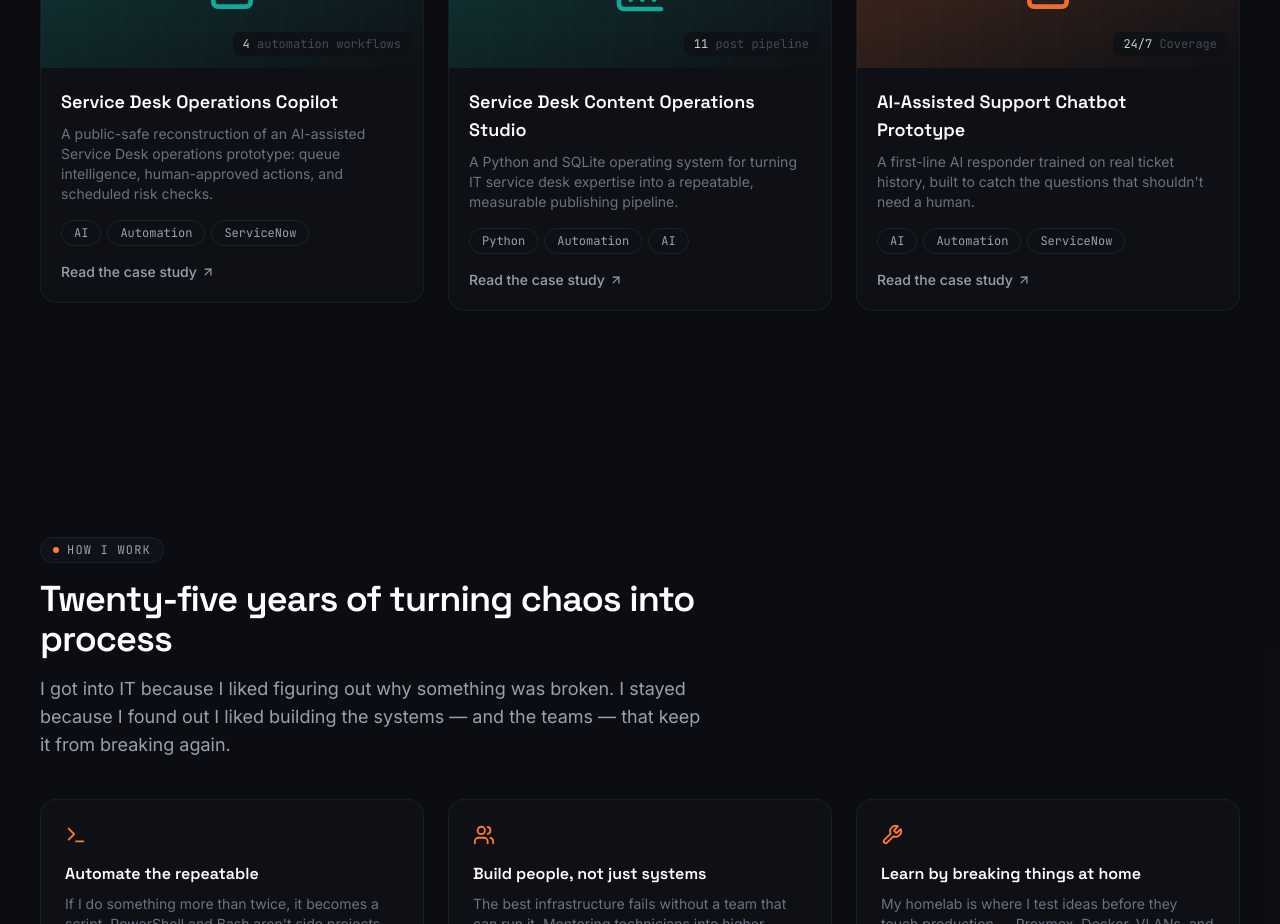
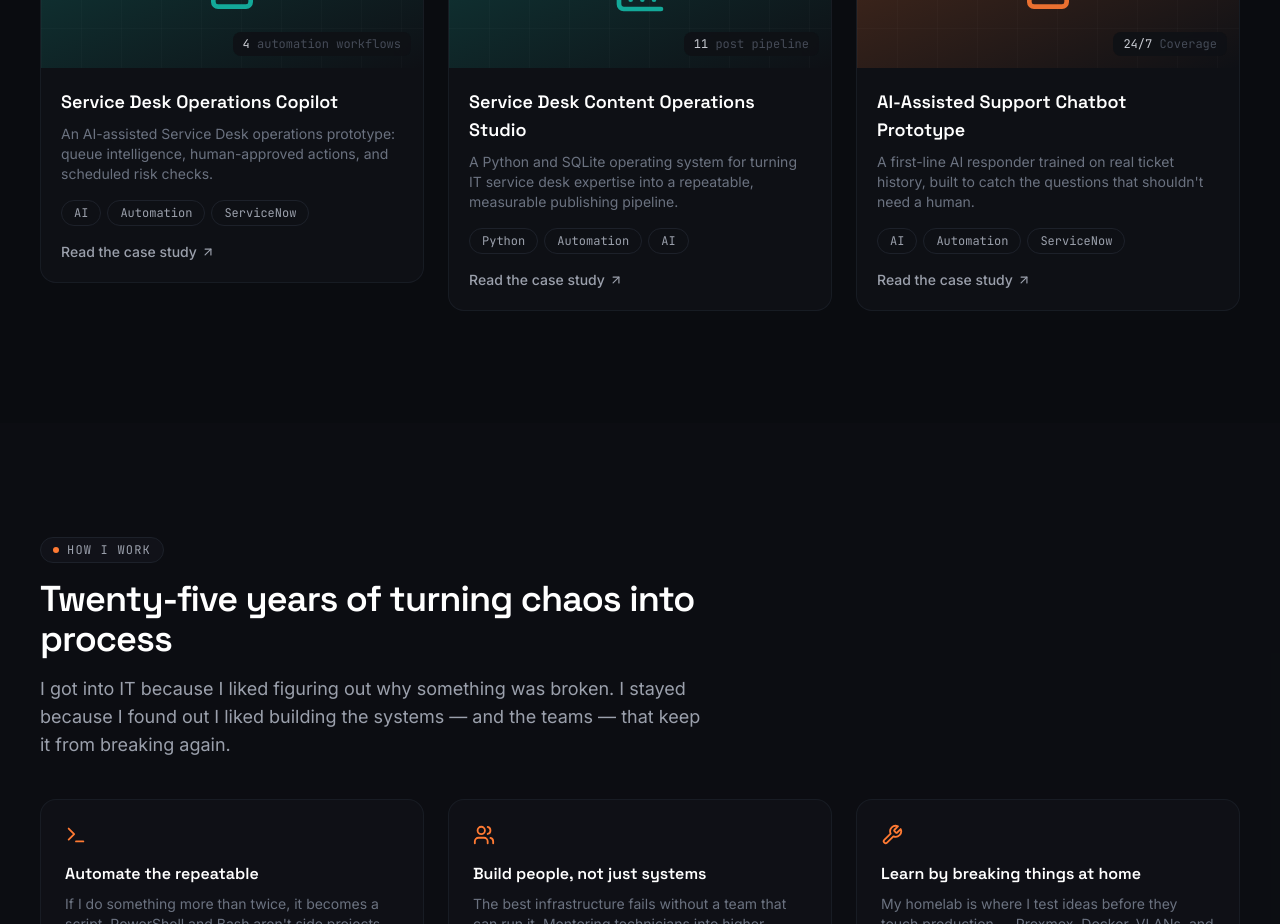
Before and after one commit to grandmasterjjs/Career-Portfolio, a Next.js app: page / in a window 1280 px wide. Shown: the part 1380-2304 px from the top of the page. Built offline with nearby package versions, Linux system fonts and the light colour scheme.

Commit message:
Update pitch and solution descriptions for Service Desk Operations Copilot project

```diff
--- a/src/data/projects.ts
+++ b/src/data/projects.ts
@@ -32,11 +32,11 @@ export const projects: Project[] = [
   {
     slug: "service-desk-operations-copilot",
     name: "Service Desk Operations Copilot",
-    pitch: "A public-safe reconstruction of an AI-assisted Service Desk operations prototype: queue intelligence, human-approved actions, and scheduled risk checks.",
+    pitch: "An AI-assisted Service Desk operations prototype: queue intelligence, human-approved actions, and scheduled risk checks.",
     problem:
       "A lean Service Desk can lose the signal inside a loud queue. Raw ticket counts do not reliably surface a user who is blocked from working, a security item that has not been acknowledged, or a new hire whose hardware request never made it through the process.",
     solution:
-      "I rebuilt the original prototype as a public GitHub project using entirely synthetic records. The copilot brings queue triage, onboarding correlation, a grounded analyst view, scheduled readiness checks, and an approval-gated action workflow into one interface. It is deliberately designed so the assistant can identify, explain, and draft an action, while a human remains responsible for approving any write.",
+      "To produce this for GitHub, I built it as a public project using entirely synthetic records. The copilot brings queue triage, onboarding correlation, a grounded analyst view, scheduled readiness checks, and an approval-gated action workflow into one interface. It is deliberately designed so the assistant can identify, explain, and draft an action, while a human remains responsible for approving any write.",
     benefits: [
       "Makes work-stoppage, security, and onboarding risks visible ahead of ordinary queue volume",
       "Demonstrates a clear review boundary before ticket assignment, work-note, or closure actions",
```
